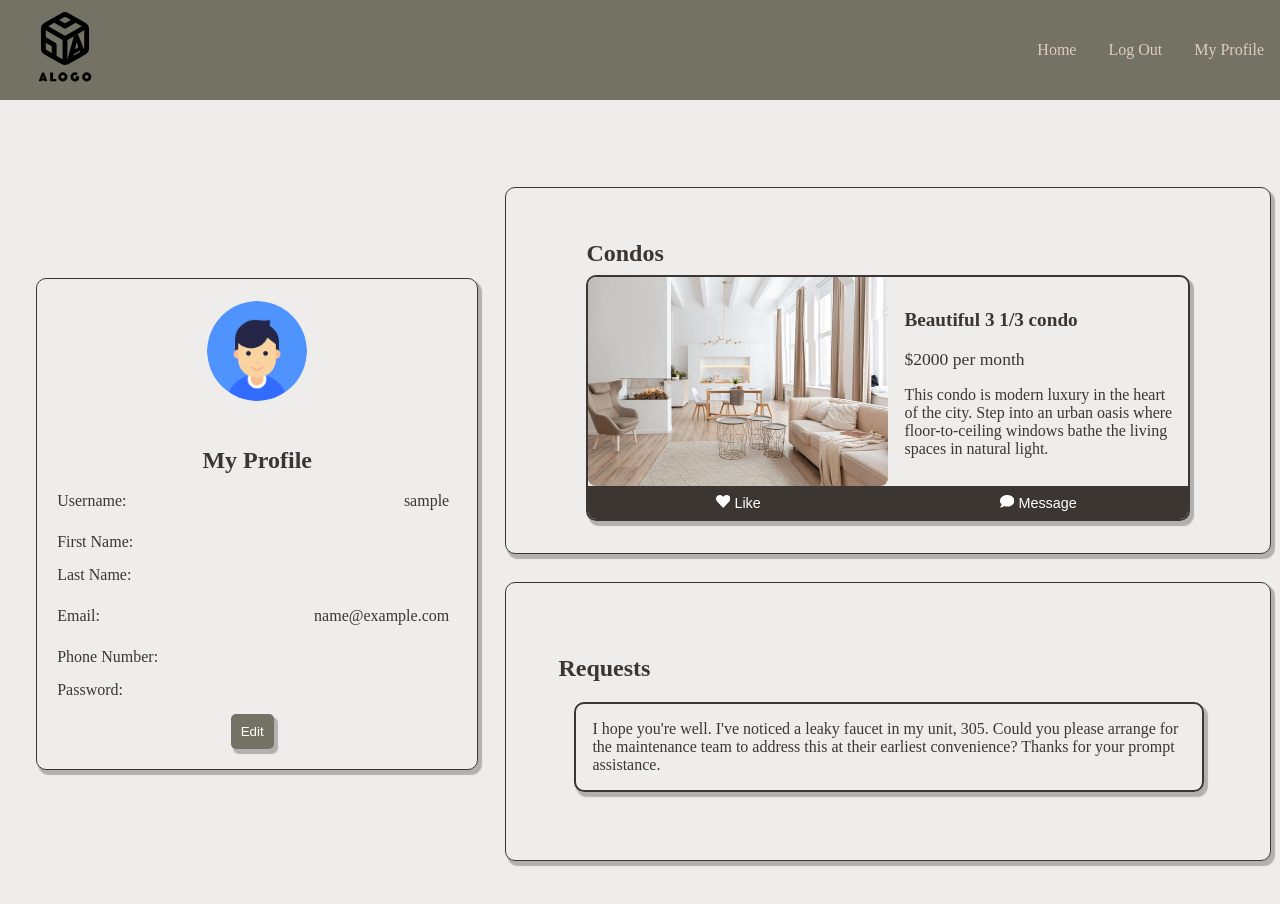
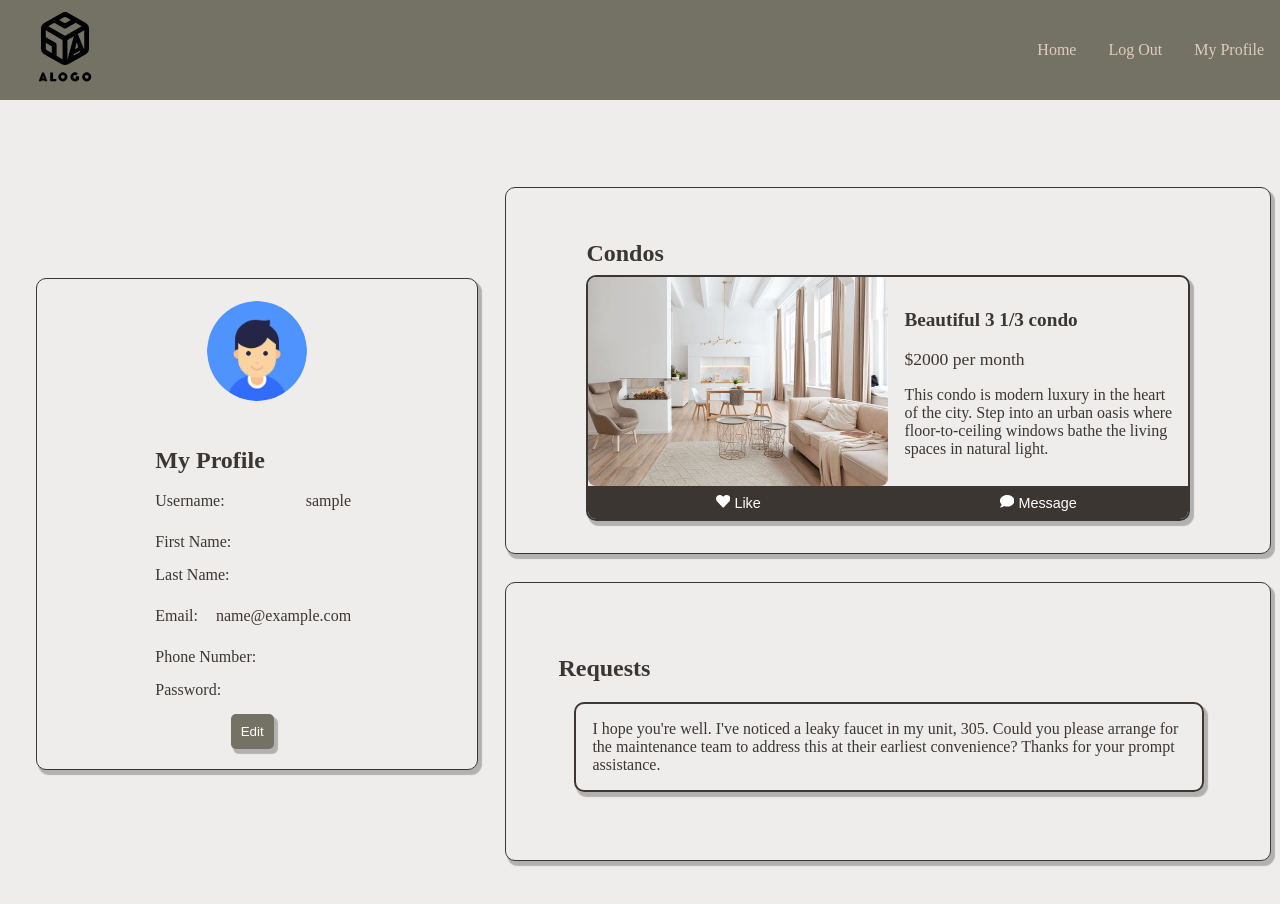
Before and after one commit to Ahmad-Elmahallawy/iCondo, a React (Create React App) app in the folder frontend/: page /Profile in a window 1280 px wide. Shown: the top 904 px of the page. Built offline with nearby package versions, Linux system fonts and the light colour scheme; no server answers; sample sign-in values are in the browser's storage.

Commit message:
Made new userInfofields to refactor userinformation.

```diff
--- /dev/null
+++ b/frontend/src/Components/UserProfile/UserInfoFields.tsx
@@ -0,0 +1,127 @@
+import React from "react";
+import "../../Style/UserProfileStyle/UserInformationStyle.css";
+import { UserData } from "./UserInformation";
+
+interface UserInformationProps {
+  data: UserData;
+  editMode: Boolean;
+  handleChange: (field: string, value: string) => void;
+}
+
+const UserInfoFields: React.FC<UserInformationProps> = ({
+  data,
+  editMode,
+  handleChange,
+}) => {
+  return (
+    // Component to display userinformation: username, first, last, email, phone number and password.
+    <div className="user-information-fields">
+      <h2 className="user-information-heading">My Profile</h2>
+
+      <div className="user-information-field">
+        <label className="user-information-label" htmlFor="username">
+          Username:
+        </label>
+        {/* If editMode is true, then user can edit these fields */}
+        {editMode ? (
+          <input
+            id="username"
+            className="user-information-input"
+            type="text"
+            value={data.username}
+            onChange={(e) => handleChange("username", e.target.value)}
+          />
+        ) : (
+          <span className="user-information-text">{data.username}</span>
+        )}
+      </div>
+
+      <div className="user-information-field">
+        <label className="user-information-label" htmlFor="first_name">
+          First Name:
+        </label>
+        {editMode ? (
+          <input
+            id="first_name"
+            className="user-information-input"
+            type="text"
+            value={data.first_name}
+            onChange={(e) => handleChange("first_name", e.target.value)}
+          />
+        ) : (
+          <span className="user-information-text">{data.first_name}</span>
+        )}
+      </div>
+
+      <div className="user-information-field">
+        <label className="user-information-label" htmlFor="last_name">
+          Last Name:
+        </label>
+        {editMode ? (
+          <input
+            id="last_name"
+            className="user-information-input"
+            type="text"
+            value={data.last_name}
+            onChange={(e) => handleChange("last_name", e.target.value)}
+          />
+        ) : (
+          <span className="user-information-text">{data.last_name}</span>
+        )}
+      </div>
+
+      <div className="user-information-field">
+        <label className="user-information-label" htmlFor="email">
+          Email:
+        </label>
+        {editMode ? (
+          <input
+            id="email"
+            className="user-information-input"
+            type="email"
+            value={data.email}
+            onChange={(e) => handleChange("email", e.target.value)}
+          />
+        ) : (
+          <span className="user-information-text">{data.email}</span>
+        )}
+      </div>
+
+      <div className="user-information-field">
+        <label className="user-information-label" htmlFor="phone_number">
+          Phone Number:
+        </label>
+        {editMode ? (
+          <input
+            id="phone_number"
+            className="user-information-input"
+            type="tel"
+            value={data.phone_number}
+            onChange={(e) => handleChange("phone_number", e.target.value)}
+          />
+        ) : (
+          <span className="user-information-text">{data.phone_number}</span>
+        )}
+      </div>
+
+      <div className="user-information-field">
+        <label className="user-information-label" htmlFor="password">
+          Password:
+        </label>
+        {editMode ? (
+          <input
+            id="password"
+            className="user-information-input"
+            type="password"
+            value={data.password}
+            onChange={(e) => handleChange("password", e.target.value)}
+          />
+        ) : (
+          <span className="user-information-text">{data.password}</span>
+        )}
+      </div>
+    </div>
+  );
+};
+
+export default UserInfoFields;
--- a/frontend/src/Components/UserProfile/UserInformation.tsx
+++ b/frontend/src/Components/UserProfile/UserInformation.tsx
@@ -1,8 +1,8 @@
 import React, { useState, ChangeEvent, useEffect } from "react";
 import "../../Style/UserProfileStyle/UserInformationStyle.css";
 import { FaPen } from "react-icons/fa";
-import axios from "axios";
 import api from "../../api";
+import UserInfoFields from "./UserInfoFields";
 
 export interface UserData {
   profilePicture: File | null;
@@ -136,109 +136,11 @@ const UserInformation: React.FC<UserInformationProps> = ({ data }) => {
           style={{ display: "none" }}
         />
       </div>
-      <h2 className="user-information-heading">My Profile</h2>
-
-      <div className="user-information-field">
-        <label className="user-information-label" htmlFor="username">
-          Username:
-        </label>
-        {editMode ? (
-          <input
-            id="username"
-            className="user-information-input"
-            type="text"
-            value={userData.username}
-            onChange={(e) => handleChange("username", e.target.value)}
-          />
-        ) : (
-          <span className="user-information-text">{userData.username}</span>
-        )}
-      </div>
-
-      <div className="user-information-field">
-        <label className="user-information-label" htmlFor="first_name">
-          First Name:
-        </label>
-        {editMode ? (
-          <input
-            id="first_name"
-            className="user-information-input"
-            type="text"
-            value={userData.first_name}
-            onChange={(e) => handleChange("first_name", e.target.value)}
-          />
-        ) : (
-          <span className="user-information-text">{userData.first_name}</span>
-        )}
-      </div>
-
-      <div className="user-information-field">
-        <label className="user-information-label" htmlFor="last_name">
-          Last Name:
-        </label>
-        {editMode ? (
-          <input
-            id="last_name"
-            className="user-information-input"
-            type="text"
-            value={userData.last_name}
-            onChange={(e) => handleChange("last_name", e.target.value)}
-          />
-        ) : (
-          <span className="user-information-text">{userData.last_name}</span>
-        )}
-      </div>
-
-      <div className="user-information-field">
-        <label className="user-information-label" htmlFor="email">
-          Email:
-        </label>
-        {editMode ? (
-          <input
-            id="email"
-            className="user-information-input"
-            type="email"
-            value={userData.email}
-            onChange={(e) => handleChange("email", e.target.value)}
-          />
-        ) : (
-          <span className="user-information-text">{userData.email}</span>
-        )}
-      </div>
-
-      <div className="user-information-field">
-        <label className="user-information-label" htmlFor="phone_number">
-          Phone Number:
-        </label>
-        {editMode ? (
-          <input
-            id="phone_number"
-            className="user-information-input"
-            type="tel"
-            value={userData.phone_number}
-            onChange={(e) => handleChange("phone_number", e.target.value)}
-          />
-        ) : (
-          <span className="user-information-text">{userData.phone_number}</span>
-        )}
-      </div>
-
-      <div className="user-information-field">
-        <label className="user-information-label" htmlFor="password">
-          Password:
-        </label>
-        {editMode ? (
-          <input
-            id="password"
-            className="user-information-input"
-            type="password"
-            value={userData.password}
-            onChange={(e) => handleChange("password", e.target.value)}
-          />
-        ) : (
-          <span className="user-information-text">{userData.password}</span>
-        )}
-      </div>
+      <UserInfoFields
+        data={userData}
+        editMode={editMode}
+        handleChange={handleChange}
+      />
 
       {editMode ? (
         <div>
```
